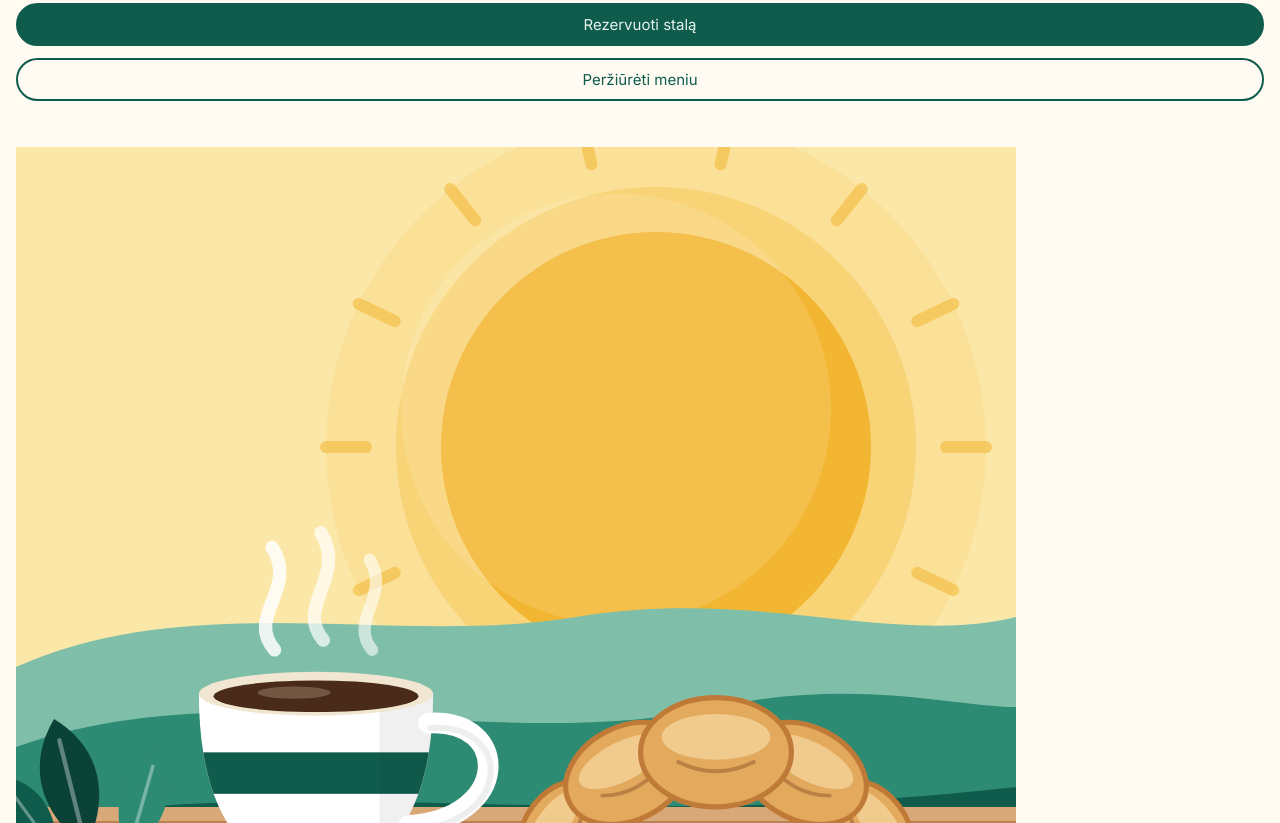
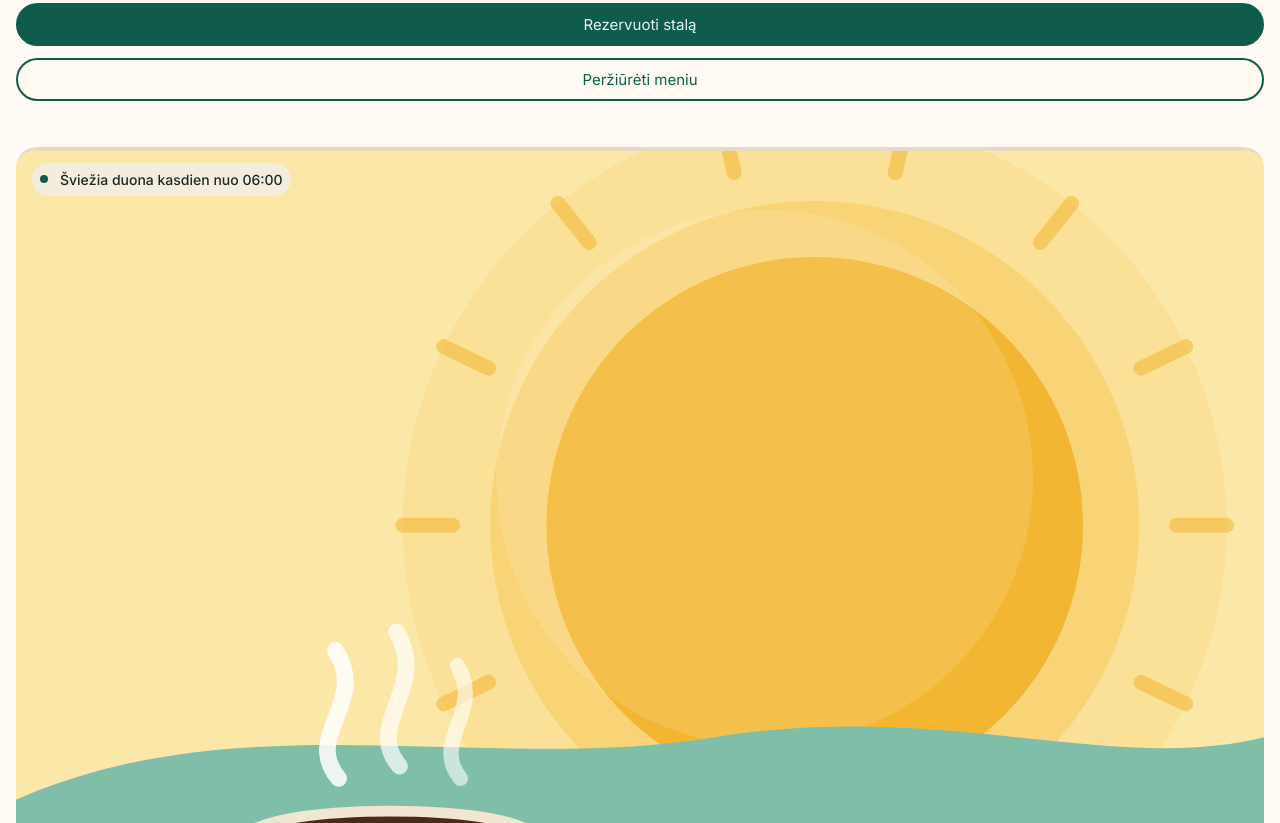
Before and after one commit to scropico2/rytmetys-starteris, a plain HTML site: page index.html in a window 1280 px wide. Shown: the part 517-1340 px from the top of the page. Drawn offline with Linux system fonts and the light colour scheme.

Commit message:
image and badge styligns added at hero section

```diff
--- a/index.css
+++ b/index.css
@@ -42,6 +42,7 @@ h3 {
 img {
   max-width: 100%;
   height: auto;
+  border-radius: 20px;
 }
 
 .headerLogoTitle {
@@ -152,3 +153,41 @@ img {
   background-color: transparent;
   color: var(--primary);
 }
+
+.heroImage {
+  position: relative;
+  overflow: hidden;
+  border-radius: 20px;
+}
+
+.heroImage img {
+  border-top: 4px solid var(--line);
+  display: block;
+  width: 100%;
+  height: auto;
+}
+
+.heroBadge {
+  position: absolute;
+  top: 16px;
+
+  left: 16px;
+  margin: 0;
+  font-size: 14px;
+  padding: 8px;
+  background-color: var(--surface);
+  border-radius: 20px;
+  color: var(--text);
+  display: flex;
+  align-items: center;
+  gap: 12px;
+  font-weight: 500;
+}
+
+.heroBadge::before {
+  content: "";
+  width: 8px;
+  height: 8px;
+  border-radius: 50%;
+  background-color: var(--primary);
+}
```
